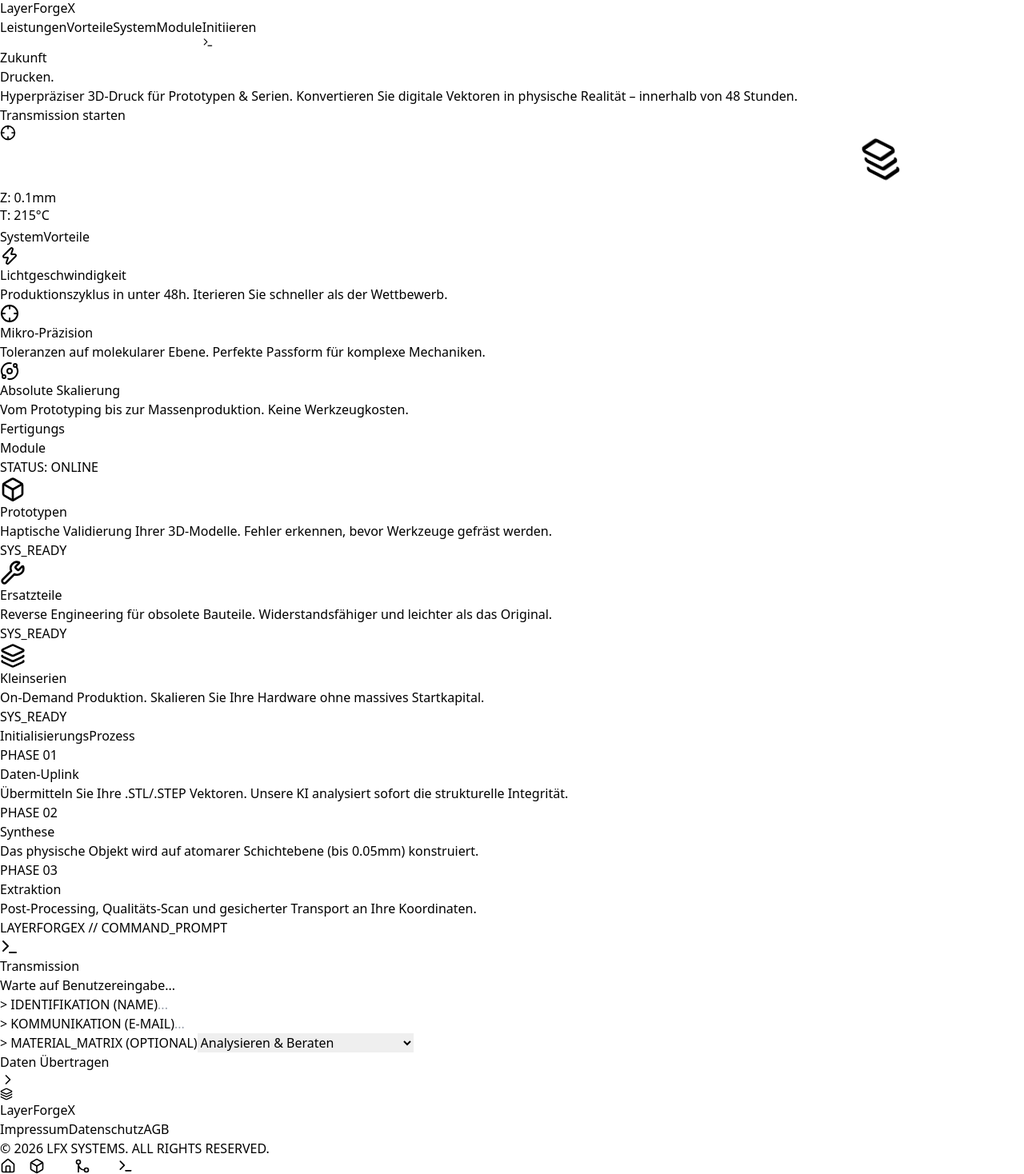
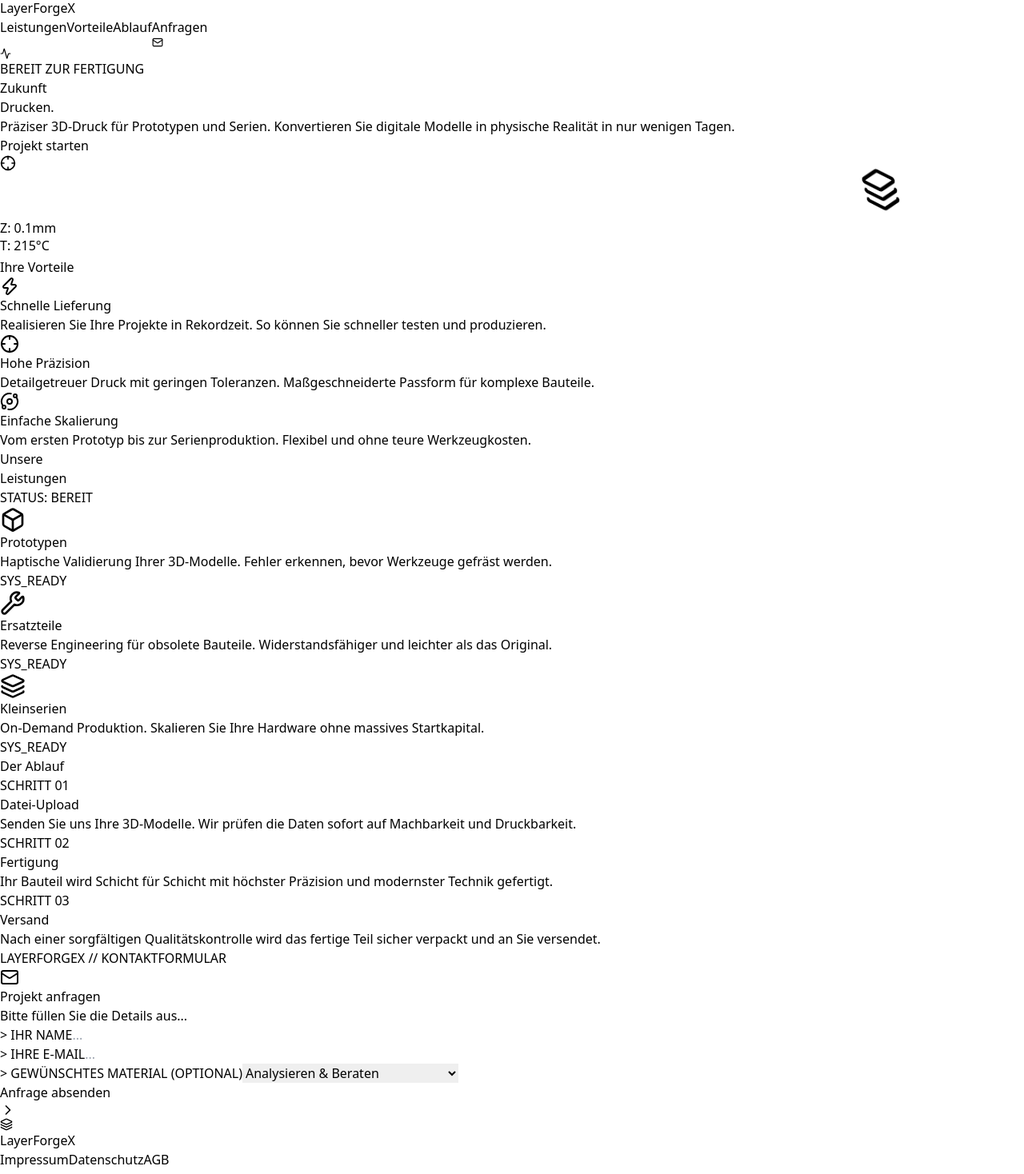
Before and after one commit to Marvinhaemke/layerforgex, a React (Vite) app: page / in a window 1280 px wide. Shown: the part 62-1530 px from the top of the page at 80% size. Built offline with nearby package versions, Linux system fonts and the light colour scheme.

Commit message:
updated commit message

```diff
--- a/src/App.jsx
+++ b/src/App.jsx
@@ -128,11 +128,10 @@ export default function App() {
         <div className="flex items-center gap-8 text-sm font-bold uppercase tracking-widest">
           <button onClick={() => scrollTo('services')} className={`relative transition duration-300 ${activeTab === 'services' ? 'text-cyan-400 drop-shadow-[0_0_8px_rgba(6,182,212,0.8)]' : 'text-slate-500 hover:text-cyan-300'}`}>Leistungen</button>
           <button onClick={() => scrollTo('benefits')} className={`relative transition duration-300 ${activeTab === 'benefits' ? 'text-cyan-400 drop-shadow-[0_0_8px_rgba(6,182,212,0.8)]' : 'text-slate-500 hover:text-cyan-300'}`}>Vorteile</button>
-          <button onClick={() => scrollTo('process')} className={`relative transition duration-300 ${activeTab === 'process' ? 'text-cyan-400 drop-shadow-[0_0_8px_rgba(6,182,212,0.8)]' : 'text-slate-500 hover:text-cyan-300'}`}>System</button>
-          <button onClick={() => scrollTo('target')} className={`relative transition duration-300 ${activeTab === 'target' ? 'text-cyan-400 drop-shadow-[0_0_8px_rgba(6,182,212,0.8)]' : 'text-slate-500 hover:text-cyan-300'}`}>Module</button>
+          <button onClick={() => scrollTo('process')} className={`relative transition duration-300 ${activeTab === 'process' ? 'text-cyan-400 drop-shadow-[0_0_8px_rgba(6,182,212,0.8)]' : 'text-slate-500 hover:text-cyan-300'}`}>Ablauf</button>
           <button onClick={() => scrollTo('contact')} className="group relative px-6 py-2.5 bg-cyan-950/30 border border-cyan-500/50 text-cyan-400 hover:text-white overflow-hidden transition-all">
             <div className="absolute inset-0 bg-cyan-500/20 translate-y-full group-hover:translate-y-0 transition-transform duration-300 ease-out"></div>
-            <span className="relative z-10 flex items-center gap-2">Initiieren <Terminal size={14}/></span>
+            <span className="relative z-10 flex items-center gap-2">Anfragen <Mail size={14}/></span>
           </button>
         </div>
       </nav>
@@ -148,6 +147,12 @@ export default function App() {
           <div className="max-w-7xl mx-auto w-full grid lg:grid-cols-2 gap-8 md:gap-16 items-center z-10">
 
             <div className="flex flex-col items-start relative z-20">
+              <FadeIn delay={100}>
+                <div className="inline-flex items-center gap-3 px-3 py-1.5 border border-cyan-500/30 bg-cyan-950/30 text-cyan-400 text-xs font-mono mb-6 backdrop-blur-sm shadow-[0_0_15px_rgba(6,182,212,0.2)]">
+                  <Activity size={14} className="animate-pulse" />
+                  <span>BEREIT ZUR FERTIGUNG</span>
+                </div>
+              </FadeIn>
 
               <FadeIn delay={200}>
                 <h1 className="text-5xl md:text-8xl font-black text-white leading-[1.0] tracking-tighter mb-4 md:mb-6 uppercase">
@@ -160,14 +165,14 @@ export default function App() {
 
               <FadeIn delay={300}>
                 <p className="text-lg md:text-xl text-slate-400 mb-8 max-w-md leading-relaxed font-light border-l-2 border-cyan-500/50 pl-4">
-                  Hyperpräziser 3D-Druck für Prototypen & Serien. Konvertieren Sie digitale Vektoren in physische Realität – innerhalb von 48 Stunden.
+                  Präziser 3D-Druck für Prototypen und Serien. Konvertieren Sie digitale Modelle in physische Realität in nur wenigen Tagen.
                 </p>
               </FadeIn>
 
               <FadeIn delay={400} className="w-full sm:w-auto">
                 <button onClick={() => scrollTo('contact')} className="w-full sm:w-auto group relative flex items-center justify-center gap-4 px-8 py-5 bg-cyan-500 text-black font-black text-lg uppercase tracking-widest overflow-hidden transition-all shadow-[0_0_30px_rgba(6,182,212,0.4)] hover:shadow-[0_0_50px_rgba(6,182,212,0.6)] hover:scale-[1.02]">
                   <div className="absolute inset-0 w-full h-full bg-gradient-to-r from-transparent via-white/40 to-transparent -translate-x-full group-hover:animate-shimmer"></div>
-                  <span className="relative z-10">Transmission starten</span>
+                  <span className="relative z-10">Projekt starten</span>
                   <Crosshair size={20} className="relative z-10 group-hover:rotate-90 transition-transform duration-500" />
                 </button>
               </FadeIn>
@@ -216,14 +221,14 @@ export default function App() {
             <FadeIn>
               <div className="flex items-center gap-4 mb-12">
                 <div className="w-12 h-px bg-cyan-500/50"></div>
-                <h2 className="text-2xl md:text-4xl font-black text-white uppercase tracking-widest">System<span className="text-cyan-400">Vorteile</span></h2>
+                <h2 className="text-2xl md:text-4xl font-black text-white uppercase tracking-widest">Ihre <span className="text-cyan-400">Vorteile</span></h2>
               </div>
             </FadeIn>
             <div className="grid md:grid-cols-3 gap-6">
               {[
-                { icon: <Zap/>, title: "Lichtgeschwindigkeit", desc: "Produktionszyklus in unter 48h. Iterieren Sie schneller als der Wettbewerb.", color: "cyan" },
-                { icon: <Crosshair/>, title: "Mikro-Präzision", desc: "Toleranzen auf molekularer Ebene. Perfekte Passform für komplexe Mechaniken.", color: "fuchsia" },
-                { icon: <Orbit/>, title: "Absolute Skalierung", desc: "Vom Prototyping bis zur Massenproduktion. Keine Werkzeugkosten.", color: "blue" }
+                { icon: <Zap/>, title: "Schnelle Lieferung", desc: "Realisieren Sie Ihre Projekte in Rekordzeit. So können Sie schneller testen und produzieren.", color: "cyan" },
+                { icon: <Crosshair/>, title: "Hohe Präzision", desc: "Detailgetreuer Druck mit geringen Toleranzen. Maßgeschneiderte Passform für komplexe Bauteile.", color: "fuchsia" },
+                { icon: <Orbit/>, title: "Einfache Skalierung", desc: "Vom ersten Prototyp bis zur Serienproduktion. Flexibel und ohne teure Werkzeugkosten.", color: "blue" }
               ].map((item, idx) => (
                 <FadeIn key={idx} delay={idx * 150}>
                   <div className="relative p-8 h-full bg-[#03050a]/80 backdrop-blur-xl border border-white/5 overflow-hidden group hover:border-cyan-500/50 transition-all duration-500">
@@ -252,10 +257,10 @@ export default function App() {
               <div className="flex justify-between items-end mb-16 border-b border-white/10 pb-6">
                 <div>
                   <h2 className="text-4xl md:text-6xl font-black text-white uppercase tracking-tighter">
-                    Fertigungs<br/><span className="text-transparent bg-clip-text bg-gradient-to-r from-cyan-400 to-fuchsia-500">Module</span>
+                    Unsere<br/><span className="text-transparent bg-clip-text bg-gradient-to-r from-cyan-400 to-fuchsia-500">Leistungen</span>
                   </h2>
                 </div>
-                <div className="hidden md:flex font-mono text-cyan-500 text-sm animate-pulse">STATUS: ONLINE</div>
+                <div className="hidden md:flex font-mono text-cyan-500 text-sm animate-pulse">STATUS: BEREIT</div>
               </div>
             </FadeIn>
 
@@ -297,15 +302,15 @@ export default function App() {
 
           <div className="px-6 md:px-12 max-w-4xl mx-auto">
             <FadeIn>
-              <h2 className="text-3xl md:text-4xl font-black text-white mb-16 uppercase tracking-widest text-center">Initialisierungs<span className="text-fuchsia-500">Prozess</span></h2>
+              <h2 className="text-3xl md:text-4xl font-black text-white mb-16 uppercase tracking-widest text-center">Der <span className="text-fuchsia-500">Ablauf</span></h2>
             </FadeIn>
 
             <div className="relative pl-8 md:pl-12 space-y-16 before:absolute before:inset-0 before:ml-8 md:before:ml-12 before:-translate-x-px md:before:-translate-x-px before:h-full before:w-[2px] before:bg-gradient-to-b before:from-cyan-500 before:via-fuchsia-500 before:to-cyan-900">
 
               {[
-                { step: "01", title: "Daten-Uplink", desc: "Übermitteln Sie Ihre .STL/.STEP Vektoren. Unsere KI analysiert sofort die strukturelle Integrität." },
-                { step: "02", title: "Synthese", desc: "Das physische Objekt wird auf atomarer Schichtebene (bis 0.05mm) konstruiert." },
-                { step: "03", title: "Extraktion", desc: "Post-Processing, Qualitäts-Scan und gesicherter Transport an Ihre Koordinaten." }
+                { step: "01", title: "Datei-Upload", desc: "Senden Sie uns Ihre 3D-Modelle. Wir prüfen die Daten sofort auf Machbarkeit und Druckbarkeit." },
+                { step: "02", title: "Fertigung", desc: "Ihr Bauteil wird Schicht für Schicht mit höchster Präzision und modernster Technik gefertigt." },
+                { step: "03", title: "Versand", desc: "Nach einer sorgfältigen Qualitätskontrolle wird das fertige Teil sicher verpackt und an Sie versendet." }
               ].map((proc, idx) => (
                 <FadeIn key={idx} delay={idx * 200} className="relative">
                   <div className="absolute -left-[35px] md:-left-[51px] top-1 w-6 h-6 rounded-full bg-black border-[3px] border-cyan-400 shadow-[0_0_15px_rgba(6,182,212,0.8)] z-10 flex items-center justify-center">
@@ -314,7 +319,7 @@ export default function App() {
 
                   <div className="bg-[#03050a] border border-white/5 p-6 md:p-8 rounded-r-2xl rounded-bl-2xl relative overflow-hidden group">
                     <div className="absolute top-0 right-0 bg-white/5 px-3 py-1 font-mono text-cyan-500 text-xs rounded-bl-lg border-b border-l border-white/10">
-                      PHASE {proc.step}
+                      SCHRITT {proc.step}
                     </div>
                     <h3 className="text-2xl font-bold text-white mb-3 tracking-wide">{proc.title}</h3>
                     <p className="text-slate-400 text-sm leading-relaxed font-light">{proc.desc}</p>
@@ -339,24 +344,24 @@ export default function App() {
                     <div className="w-3 h-3 rounded-full bg-yellow-500/80"></div>
                     <div className="w-3 h-3 rounded-full bg-green-500/80"></div>
                   </div>
-                  <div className="font-mono text-xs text-cyan-600">LAYERFORGEX // COMMAND_PROMPT</div>
+                  <div className="font-mono text-xs text-cyan-600">LAYERFORGEX // KONTAKTFORMULAR</div>
                 </div>
 
                 <div className="p-6 md:p-12 relative overflow-hidden">
                   <div className="absolute top-1/2 left-1/2 -translate-x-1/2 -translate-y-1/2 w-full h-full bg-[url('https://grainy-gradients.vercel.app/noise.svg')] opacity-10 mix-blend-overlay pointer-events-none"></div>
 
                   <h2 className="text-3xl font-black text-white mb-2 uppercase tracking-widest flex items-center gap-3">
-                    <Terminal className="text-cyan-500"/> Transmission
+                    <Mail className="text-cyan-500"/> Projekt anfragen
                   </h2>
                   <p className="text-cyan-500/70 text-sm mb-10 font-mono flex items-center gap-2">
                     <span className="w-2 h-4 bg-cyan-500 animate-pulse"></span>
-                    Warte auf Benutzereingabe...
+                    Bitte füllen Sie die Details aus...
                   </p>
 
                   <form className="space-y-6 relative z-10" onSubmit={e => e.preventDefault()}>
                     <div className="grid md:grid-cols-2 gap-6">
                       <div className="group">
-                        <label className="block text-xs font-mono text-cyan-600 mb-2 pl-1 group-focus-within:text-cyan-400 transition-colors">&gt; IDENTIFIKATION (NAME)</label>
+                        <label className="block text-xs font-mono text-cyan-600 mb-2 pl-1 group-focus-within:text-cyan-400 transition-colors">&gt; IHR NAME</label>
                         <input
                           type="text"
                           className="w-full bg-black/50 border-b-2 border-slate-800 px-4 py-3 text-white text-lg focus:outline-none focus:border-cyan-500 transition-colors rounded-none font-mono"
@@ -364,7 +369,7 @@ export default function App() {
                         />
                       </div>
                       <div className="group">
-                        <label className="block text-xs font-mono text-cyan-600 mb-2 pl-1 group-focus-within:text-cyan-400 transition-colors">&gt; KOMMUNIKATION (E-MAIL)</label>
+                        <label className="block text-xs font-mono text-cyan-600 mb-2 pl-1 group-focus-within:text-cyan-400 transition-colors">&gt; IHRE E-MAIL</label>
                         <input
                           type="email"
                           className="w-full bg-black/50 border-b-2 border-slate-800 px-4 py-3 text-white text-lg focus:outline-none focus:border-cyan-500 transition-colors rounded-none font-mono"
@@ -373,7 +378,7 @@ export default function App() {
                       </div>
                     </div>
                     <div className="group">
-                      <label className="block text-xs font-mono text-cyan-600 mb-2 pl-1 group-focus-within:text-cyan-400 transition-colors">&gt; MATERIAL_MATRIX (OPTIONAL)</label>
+                      <label className="block text-xs font-mono text-cyan-600 mb-2 pl-1 group-focus-within:text-cyan-400 transition-colors">&gt; GEWÜNSCHTES MATERIAL (OPTIONAL)</label>
                       <select className="w-full bg-black/50 border-b-2 border-slate-800 px-4 py-3 text-white text-lg focus:outline-none focus:border-cyan-500 transition-colors rounded-none font-mono appearance-none">
                         <option className="bg-black">Analysieren & Beraten</option>
                         <option className="bg-black">PLA (Standard Prototyp)</option>
@@ -384,7 +389,7 @@ export default function App() {
 
                     <button className="w-full mt-8 relative group overflow-hidden bg-transparent border border-cyan-500 text-cyan-400 font-black text-lg py-5 transition-all flex justify-center items-center gap-2 hover:text-black">
                       <div className="absolute inset-0 bg-cyan-500 translate-y-full group-hover:translate-y-0 transition-transform duration-300 ease-in-out"></div>
-                      <span className="relative z-10 font-mono tracking-widest uppercase">Daten Übertragen</span>
+                      <span className="relative z-10 font-mono tracking-widest uppercase">Anfrage absenden</span>
                       <ChevronRight size={20} className="relative z-10" />
                     </button>
                   </form>
@@ -423,9 +428,9 @@ export default function App() {
 
           {[
             { id: 'home', icon: <Home size={20}/>, label: 'Start' },
-            { id: 'services', icon: <Box size={20}/>, label: 'Module' },
-            { id: 'process', icon: <GitMerge size={20}/>, label: 'System' },
-            { id: 'contact', icon: <Terminal size={20}/>, label: 'Link' }
+            { id: 'services', icon: <Box size={20}/>, label: 'Leistungen' },
+            { id: 'process', icon: <GitMerge size={20}/>, label: 'Ablauf' },
+            { id: 'contact', icon: <Mail size={20}/>, label: 'Kontakt' }
           ].map((item) => (
              <button
               key={item.id}
```
